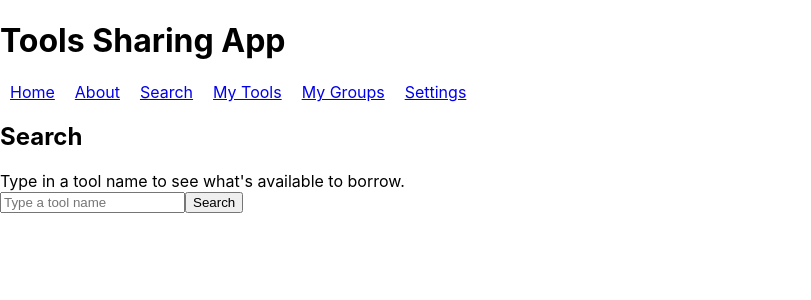
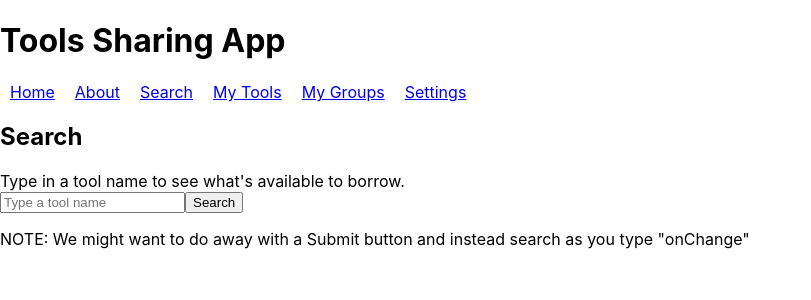
Before and after one commit to shohei-shibata/tool-share-frontend, a React (Create React App) app: page /search in a window 1280 px wide. Shown: the top 300 px of the page, without its empty margins (0-811 px from the left). Built offline with nearby package versions, Linux system fonts and the light colour scheme.

Commit message:
add some mental notes

```diff
--- a/src/Pages/Search.js
+++ b/src/Pages/Search.js
@@ -6,6 +6,7 @@ function Search() {
 		<div>
 			<h2>Search</h2>
 			<SearchGroup />
+			<p>NOTE: We might want to do away with a Submit button and instead search as you type "onChange"</p>
 		</div>
 	);
 }
```
